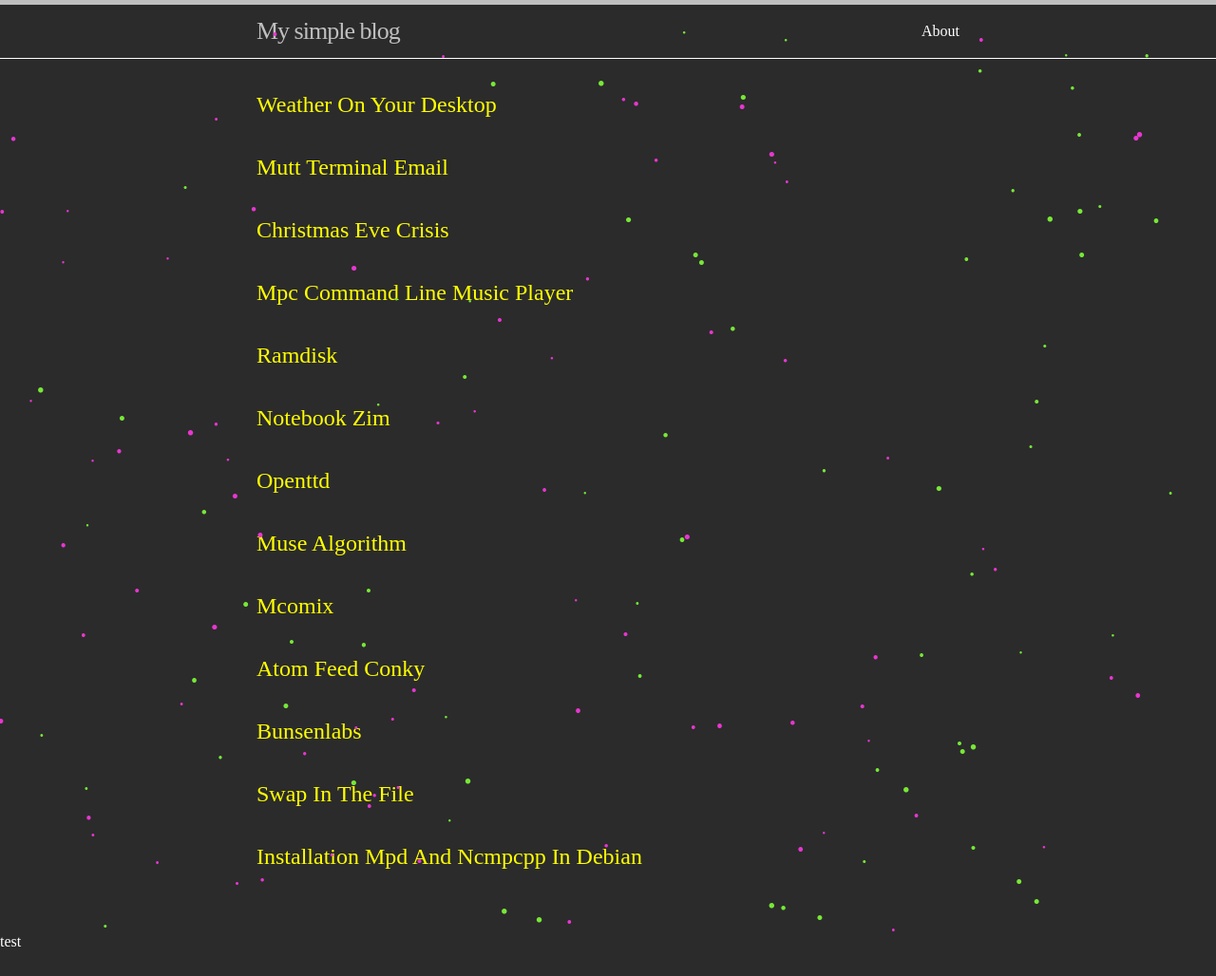
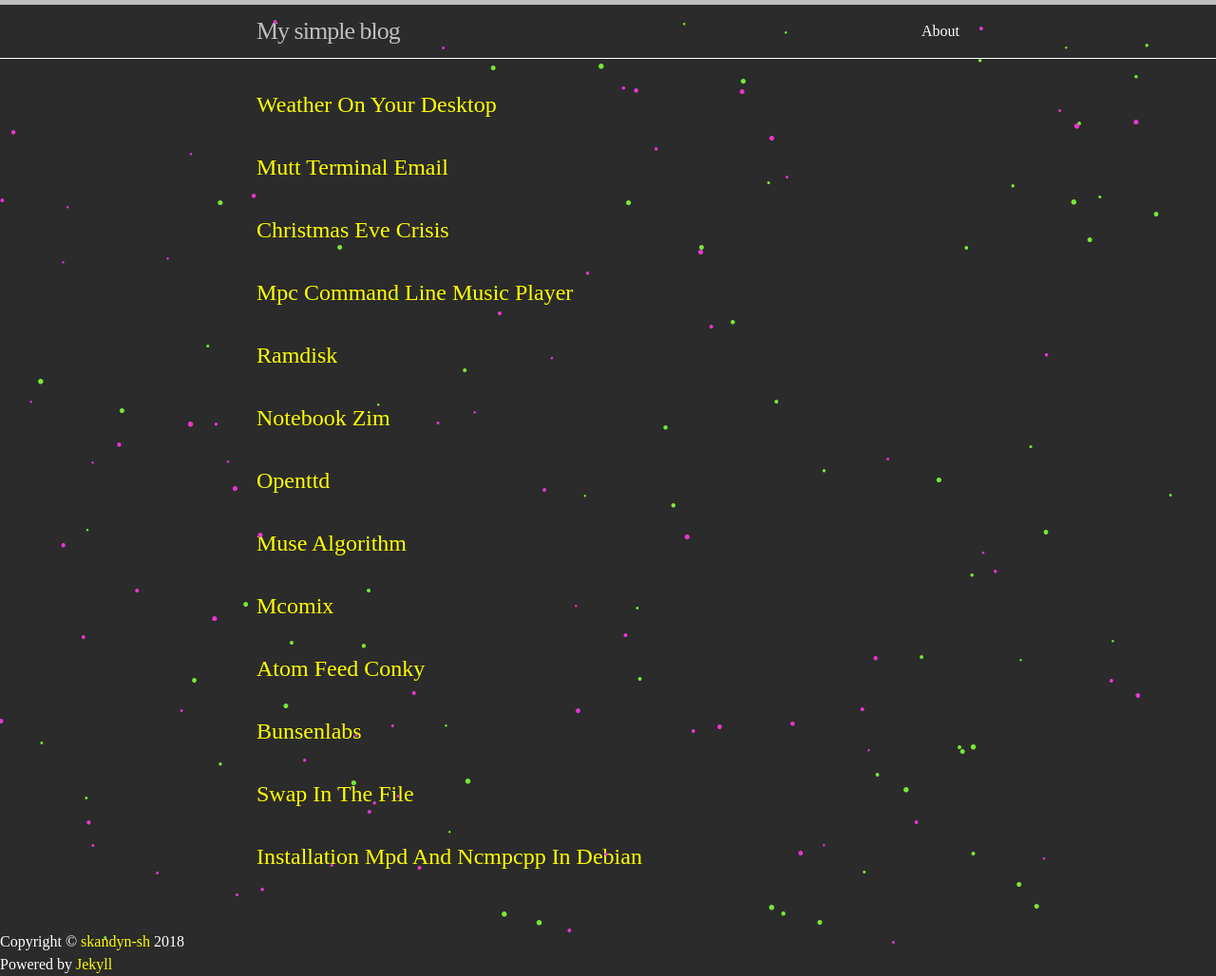
Before and after one commit to skandyn-sh/skandyn-sh.github.io, a Jekyll site: the page built from index.html, in a window 1280 px wide. Shown: the whole page at 95% size. Built offline with Jekyll 4.4.1, drawn with Linux system fonts in a browser that asks for light colours; before the commit the page ends 1004 px from its top, so only the background shows below that.

Commit message:
Update footer.html

```diff
--- a/_includes/footer.html
+++ b/_includes/footer.html
@@ -1,3 +1,6 @@
-<footer>
-		test
-</footer>
+<div class="footer right">
+
+    Copyright &copy; <a href=https://github.com/skandyn-sh target="_blank">skandyn-sh</a> 2018<BR />
+    Powered by <a href=http://jekyllrb.com target="_blank">Jekyll</a>
+
+</div>
```
